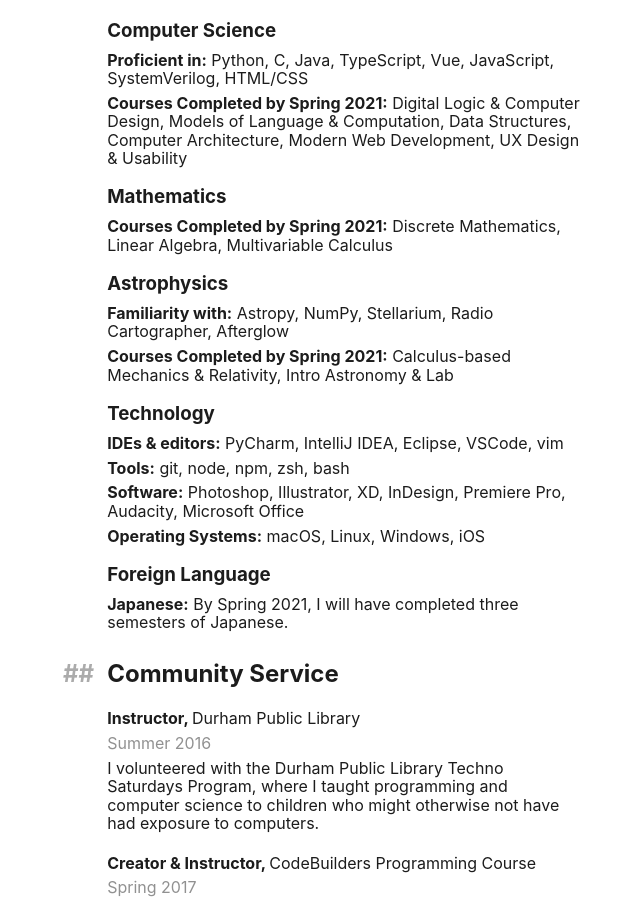
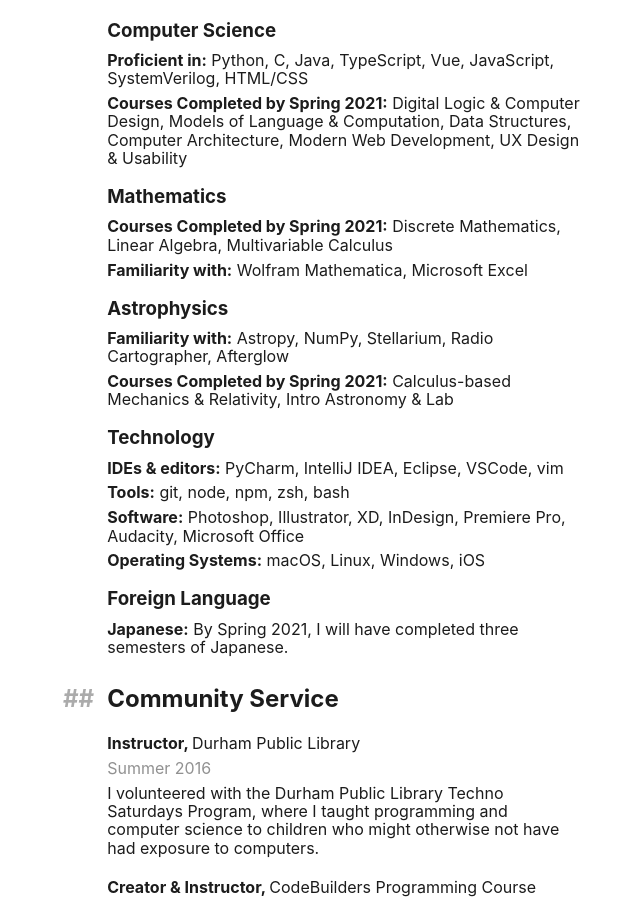
Before and after one commit to finnjames/finnjames.dev, a Jekyll site: the page built from pages/cv.md, in a window 1280 px wide and 900 px high, scrolled down 1514 px. Shown: the whole window, without its empty margins (296-936 px from the left). Built offline with Jekyll 4.4.1, drawn with Linux system fonts in a browser that asks for light colours.

Commit message:
familiarity

```diff
--- a/pages/cv.md
+++ b/pages/cv.md
@@ -72,7 +72,10 @@ I led activities with campers at Carolina Friends School Summer Programs to enco
 **Courses Completed by Spring 2021:** Digital Logic & Computer Design, Models of Language & Computation, Data Structures, Computer Architecture, Modern Web Development, UX Design & Usability
 
 ### Mathematics
+
 **Courses Completed by Spring 2021:** Discrete Mathematics, Linear Algebra, Multivariable Calculus
+
+**Familiarity with:** Wolfram Mathematica, Microsoft Excel
 
 ### Astrophysics
 **Familiarity with:** Astropy, NumPy, Stellarium, Radio Cartographer, Afterglow
```
